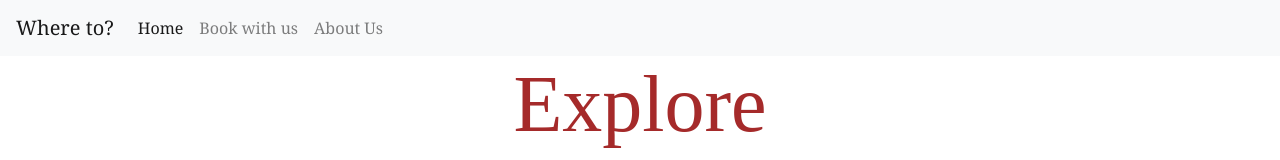
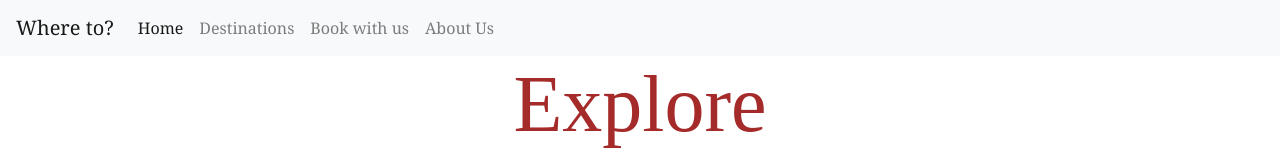
Before and after one commit to tamifada/teamexplore, a plain HTML site: page index.html in a window 1280 px wide. Shown: the top 160 px of the page. Drawn offline with nearby package versions, Linux system fonts and the light colour scheme.

Commit message:
destinations page is added to navbar

```diff
--- a/index.html
+++ b/index.html
@@ -19,7 +19,10 @@
                       <a class="nav-link" href="index.html">Home <span class="sr-only">(current)</span></a>
                     </li>
                     <li class="nav-item">
-                      <a class="nav-link" href="book.html">Book with us </a>
+                      <a class="nav-link" href="destinations.html"> Destinations </a>
+                    </li>
+                    <li class="nav-item">
+                      <a class="nav-link" href="book.html">Book with us</a>
                     </li>
                     <li class="nav-item">
                       <a class="nav-link" href="about.html">About Us</a>
```
